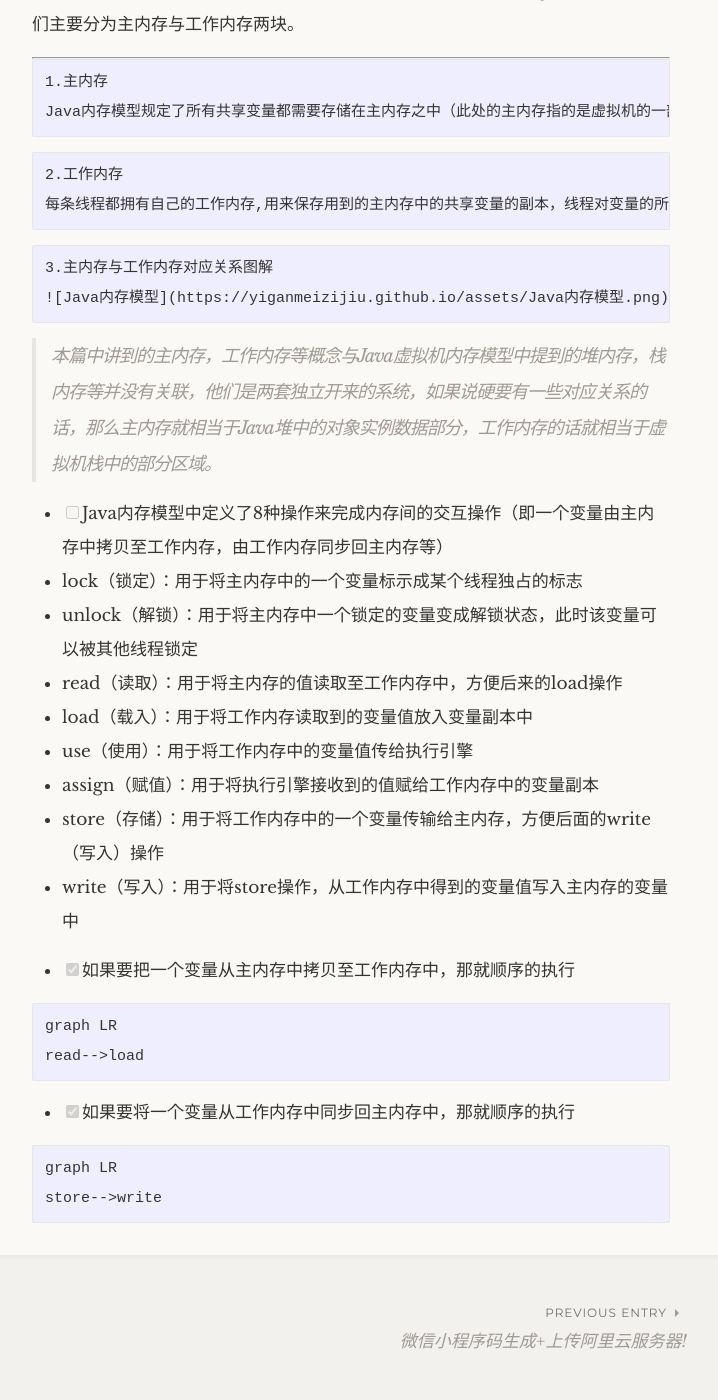
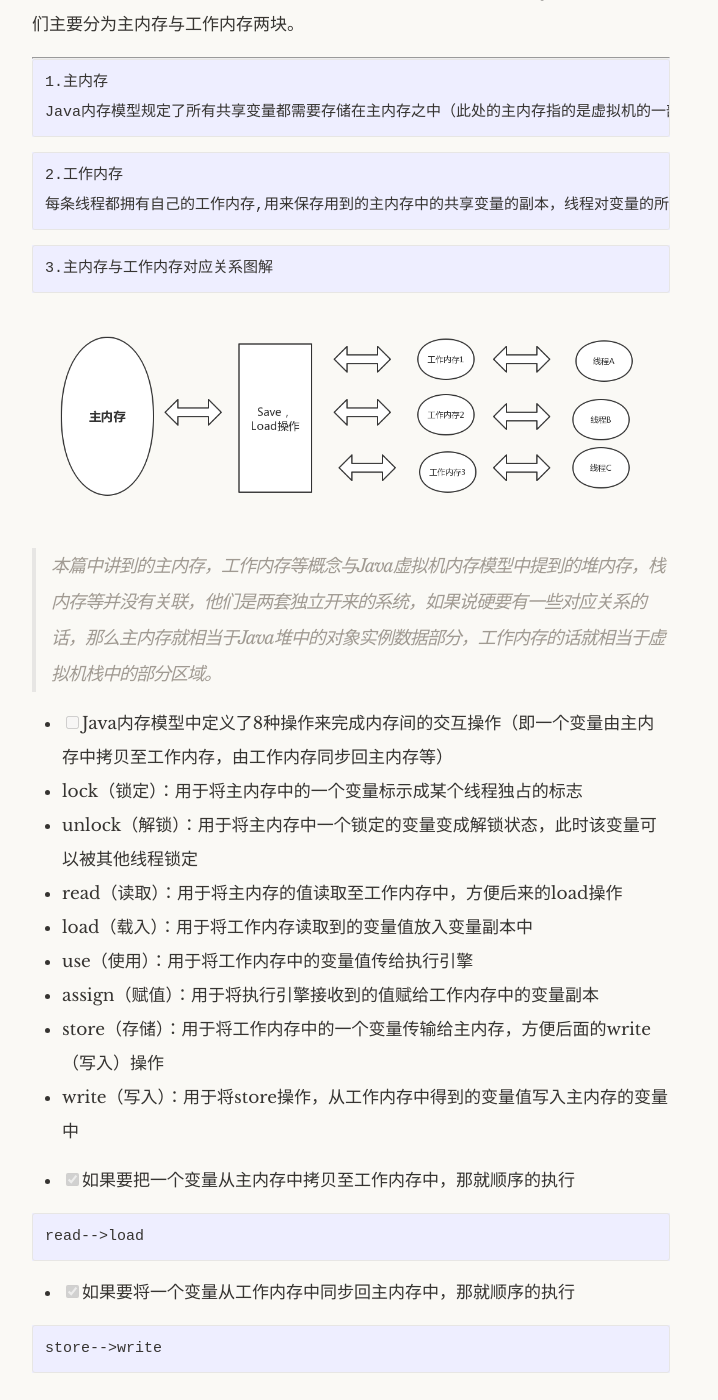
Before and after one commit to YiGanMeiZiJiu/YiGanMeiZiJiu.github.io, a Jekyll site: the page built from _posts/2019-03-01-Java内存模型概述.md, in a window 1280 px wide and 1400 px high, scrolled down 617 px. Shown: the whole window, without its empty margins (289-1007 px from the left). Built offline with Jekyll 4.4.1, drawn with Linux system fonts in a browser that asks for light colours; some web fonts are replaced.

Commit message:
Java内存模型

````diff
--- a/_posts/2019-03-01-Java内存模型概述.md
+++ b/_posts/2019-03-01-Java内存模型概述.md
@@ -21,8 +21,8 @@ Java内存模型规定了所有共享变量都需要存储在主内存之中（
 
 ```
 3.主内存与工作内存对应关系图解
+```
 ![Java内存模型]({{ site.url }}/assets/Java内存模型.png)
-```
 
 > 本篇中讲到的主内存，工作内存等概念与Java虚拟机内存模型中提到的堆内存，栈内存等并没有关联，他们是两套独立开来的系统，如果说硬要有一些对应关系的话，那么主内存就相当于Java堆中的对象实例数据部分，工作内存的话就相当于虚拟机栈中的部分区域。
 
@@ -39,12 +39,10 @@ Java内存模型规定了所有共享变量都需要存储在主内存之中（
 - [x] 如果要把一个变量从主内存中拷贝至工作内存中，那就顺序的执行
 
 ```
-graph LR
 read-->load
 ```
 - [x] 如果要将一个变量从工作内存中同步回主内存中，那就顺序的执行
 
 ```
-graph LR
 store-->write
 ```
````
